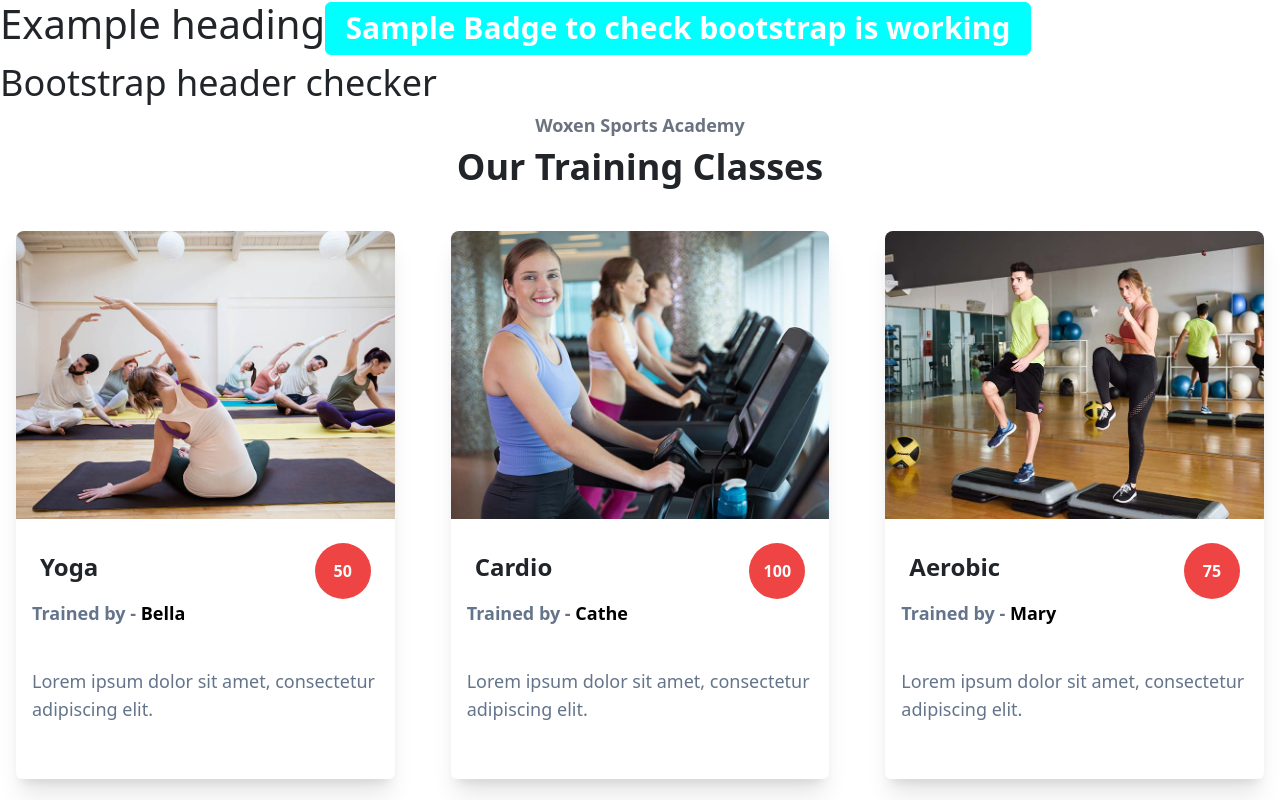
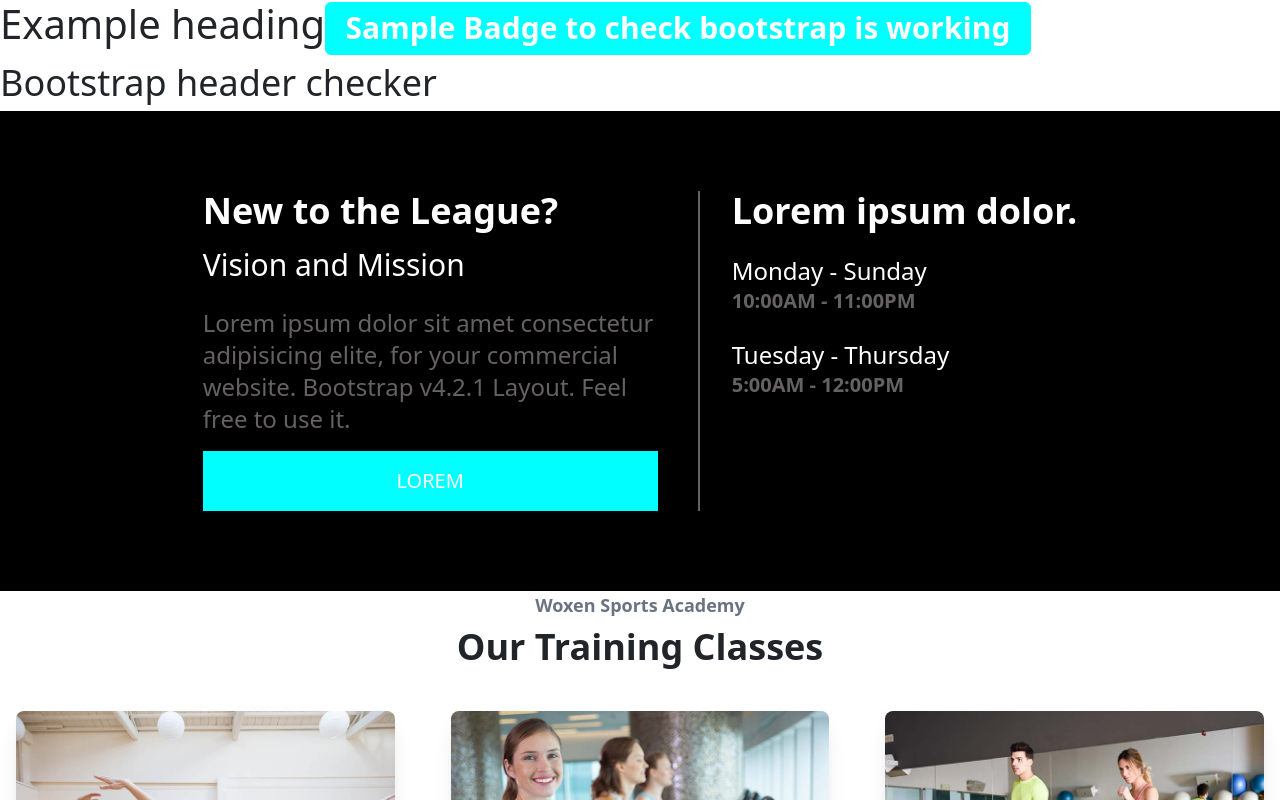
Before and after one commit to CODEX-WoU/NewLeague, a React (Vite) app in the folder client/: page / in a window 1280 px wide. Shown: the top 800 px of the page. Built offline with nearby package versions, Linux system fonts and the light colour scheme.

Commit message:
Installed Daisy UI and added the About section

```diff
--- a/client/package.json
+++ b/client/package.json
@@ -12,10 +12,8 @@
   "dependencies": {
     "bootstrap": "^5.3.3",
     "react": "^18.3.1",
-    "react-bootstrap": "^2.10.5",
     "react-dom": "^18.3.1",
-    "react-router-dom": "^6.27.0",
-    "sass": "^1.79.5"
+    "react-router-dom": "^6.27.0"
   },
   "devDependencies": {
     "@eslint/js": "^9.11.1",
@@ -23,11 +21,13 @@
     "@types/react-dom": "^18.3.0",
     "@vitejs/plugin-react-swc": "^3.5.0",
     "autoprefixer": "^10.4.20",
+    "daisyui": "^4.12.13",
     "eslint": "^9.11.1",
     "eslint-plugin-react-hooks": "^5.1.0-rc.0",
     "eslint-plugin-react-refresh": "^0.4.12",
     "globals": "^15.9.0",
     "postcss": "^8.4.47",
+    "sass": "1.77.6",
     "tailwindcss": "^3.4.14",
     "typescript": "^5.5.3",
     "typescript-eslint": "^8.7.0",
--- /dev/null
+++ b/client/src/pages/homepage/About.tsx
@@ -0,0 +1,98 @@
+// import React from 'react';
+
+// interface AboutProps {
+//   slot1: string;
+//   time1: string;
+//   slot2: string;
+//   time2: string;
+// }
+
+// const About: React.FC<AboutProps> = ({
+//   slot1 = "Monday - Sunday",
+//   time1 = "10:00AM - 11:00PM",
+//   slot2 = "Tuesday - Thursday",
+//   time2 = "5:00AM - 12:00PM",
+// }) => {
+//   return (
+//     <section className="flex items-center justify-center bg-black w-screen py-20">
+//       <div className="container mx-auto px-4">
+//         <div className="flex flex-col lg:flex-row items-center justify-center">
+//           <div className="flex flex-col justify-center lg:w-5/12 md:w-1/2 w-full lg:text-left mb-8 lg:mb-0">
+//             <h2 className="text-4xl font-extrabold text-white mb-3">New to the League?</h2>
+//             <h6 className="text-3xl mb-4 text-white">Vision and Mission</h6>
+//             <p className="text-2xl text-zinc-400">
+//               Lorem ipsum dolor sit amet consectetur adipisicing elite, for your commercial website. Bootstrap v4.2.1 Layout. Feel free to use it.
+//             </p>
+//             <a
+//               href="#"
+//               className="text-xl text-white no-underline text-center mt-4 bg-primary px-6 py-3"
+//             >
+//               LOREM
+//             </a>
+//           </div>
+//           <div className="lg:ml-10">
+//             <div className="border-l-2 border-zinc-400 h-80 pl-8">
+//               <h2 className="text-4xl font-extrabold text-white mb-4">Lorem ipsum dolor.</h2>
+//               <h3 className="mt-3 mb-0 text-2xl text-white">{slot1}</h3>
+//               <p className="mb-4 text-xl text-zinc-400 font-bold">{time1}</p>
+//               <h3 className="mt-3 mb-0 text-2xl text-white">{slot2}</h3>
+//               <p className="mb-4 text-xl text-zinc-400 font-bold">{time2}</p>
+//             </div>
+//           </div>
+//         </div>
+//       </div>
+//     </section>
+//   );
+// };
+
+// export default About;
+
+
+import React from 'react';
+
+interface AboutProps {
+  slot1: string;
+  time1: string;
+  slot2: string;
+  time2: string;
+}
+
+const About: React.FC<AboutProps> = ({
+  slot1 = "Monday - Sunday",
+  time1 = "10:00AM - 11:00PM",
+  slot2 = "Tuesday - Thursday",
+  time2 = "5:00AM - 12:00PM",
+}) => {
+  return (
+    <section className="flex items-center justify-center bg-black w-screen py-20">
+      <div className="container mx-auto px-4">
+        <div className="flex flex-col lg:flex-row items-center justify-center">
+          <div className="flex flex-col justify-center lg:w-5/12 md:w-1/2 w-full lg:text-left mb-8 lg:mb-0">
+            <h2 className="text-4xl font-extrabold text-white mb-3">New to the League?</h2>
+            <h6 className="text-3xl mb-4 text-white">Vision and Mission</h6>
+            <p className="text-2xl text-[#666262]">
+              Lorem ipsum dolor sit amet consectetur adipisicing elite, for your commercial website. Bootstrap v4.2.1 Layout. Feel free to use it.
+            </p>
+            <a
+              href="#"
+              className="bg-primary text-xl text-white no-underline text-center mt-4px-6 py-3"
+            >
+              LOREM
+            </a>
+          </div>
+          <div className="lg:ml-10">
+            <div className="border-l-2 border-[#666262] h-80 pl-8">
+              <h2 className="text-4xl font-extrabold text-white mb-4">Lorem ipsum dolor.</h2>
+              <h3 className="mt-3 mb-0 text-2xl text-white">{slot1}</h3>
+              <p className="mb-4 text-xl text-[#666262] font-bold">{time1}</p>
+              <h3 className="mt-3 mb-0 text-2xl text-white">{slot2}</h3>
+              <p className="mb-4 text-xl text-[#666262] font-bold">{time2}</p>
+            </div>
+          </div>
+        </div>
+      </div>
+    </section>
+  );
+};
+
+export default About;
--- a/client/src/pages/homepage/EventSection.tsx
+++ b/client/src/pages/homepage/EventSection.tsx
@@ -9,7 +9,7 @@ const App: React.FC = () => {
     <>
         <h2 className='text-lg text-gray-500 font-sans font-semibold text-center'>Woxen Sports Academy</h2>
         <h2 className="text-4xl font-bold font-sans text-center mb-6">Our Training Classes</h2>
-        <div className="flex flex-col md:flex-row justify-between gap-4">
+        <div className="flex flex-col md:flex-row justify-center align-middle gap-4">
             <EventCard eventName="Yoga" trainedBy="Bella" info="Lorem ipsum dolor sit amet, consectetur adipiscing elit." price={50} image={yogaImage} />
             <EventCard eventName="Cardio" trainedBy="Cathe" info="Lorem ipsum dolor sit amet, consectetur adipiscing elit." price={100} image={aerobicImage} />
             <EventCard eventName="Aerobic" trainedBy="Mary" info="Lorem ipsum dolor sit amet, consectetur adipiscing elit." price={75} image={cardioImage} />
--- a/client/src/pages/homepage/index.tsx
+++ b/client/src/pages/homepage/index.tsx
@@ -1,6 +1,8 @@
 import EventSection from './EventSection'
+import About from './About'
 export const HomePage = () => {
   return <div>
+    <About/>
     <EventSection/>
   </div>
 };
--- a/client/tailwind.config.js
+++ b/client/tailwind.config.js
@@ -1,11 +1,20 @@
 /** @type {import('tailwindcss').Config} */
+import daisyui from "daisyui";
+
 export default {
-  content: [
-    "./index.html",
-    "./src/**/*.{tsx,jsx}"
-  ],
+  content: ["./index.html", "./src/**/*.{tsx,jsx}"],
   theme: {
-    extend: {},
+    extend: {
+      colors: {
+        primary: "#ef495d",
+      },
+      fontFamily: {
+        plain: ["Plain", "sans-serif"],
+      },
+    },
   },
-  plugins: [],
-}
+  plugins: [daisyui],
+  daisyui: {
+    themes: ["light"],
+  },
+};
```
Also changed, not shown: 2 other files (tests, documents, lock files or other folders).
